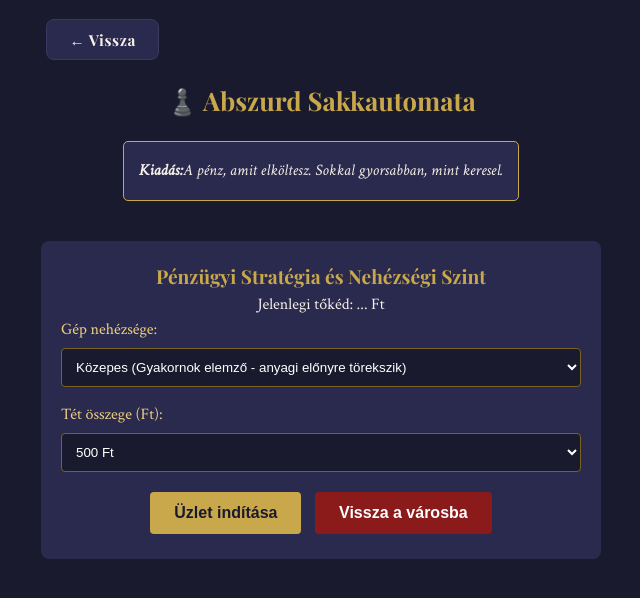
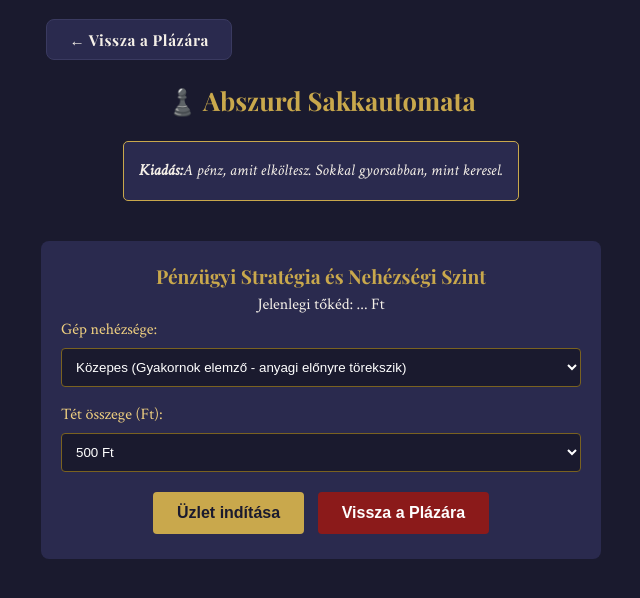
Before and after one commit to Benedek45/penzugy, a Flask app: template templates/games/chess.html in a window 1280 px wide. Shown: the part 66-664 px from the top of the page, without its empty margins (319-959 px from the left). Run offline with Flask 3, Linux system fonts and the light colour scheme; the template is opened without the code that fills it, so the values that code supplies are empty.

Commit message:
Change chess back button text from 'Vissza a városba' to 'Vissza a Plázára'

```diff
--- a/templates/games/chess.html
+++ b/templates/games/chess.html
@@ -6,7 +6,7 @@
     <div id="game-toast" class="toast-notification"></div>
 
     <div class="game-header">
-        <button class="btn btn-dark back-btn" onclick="exitGame(false)" title="Vissza a városba">← Vissza</button>
+        <button class="btn btn-dark back-btn" onclick="exitGame(false)" title="Vissza a Plázára">← Vissza a Plázára</button>
         <h2>♟️ Abszurd Sakkautomata</h2>
         <div id="npc-hint" class="hint-box">Válassz nehézséget a kezdéshez!</div>
     </div>
@@ -35,7 +35,7 @@
         </div>
 
         <button id="start-btn" onclick="startGame()">Üzlet indítása</button>
-        <button class="exit-btn" onclick="exitGame(false)">Vissza a városba</button>
+        <button class="exit-btn" onclick="exitGame(false)">Vissza a Plázára</button>
     </div>
 
     <div id="play-panel" class="panel" style="display: none;">
```
